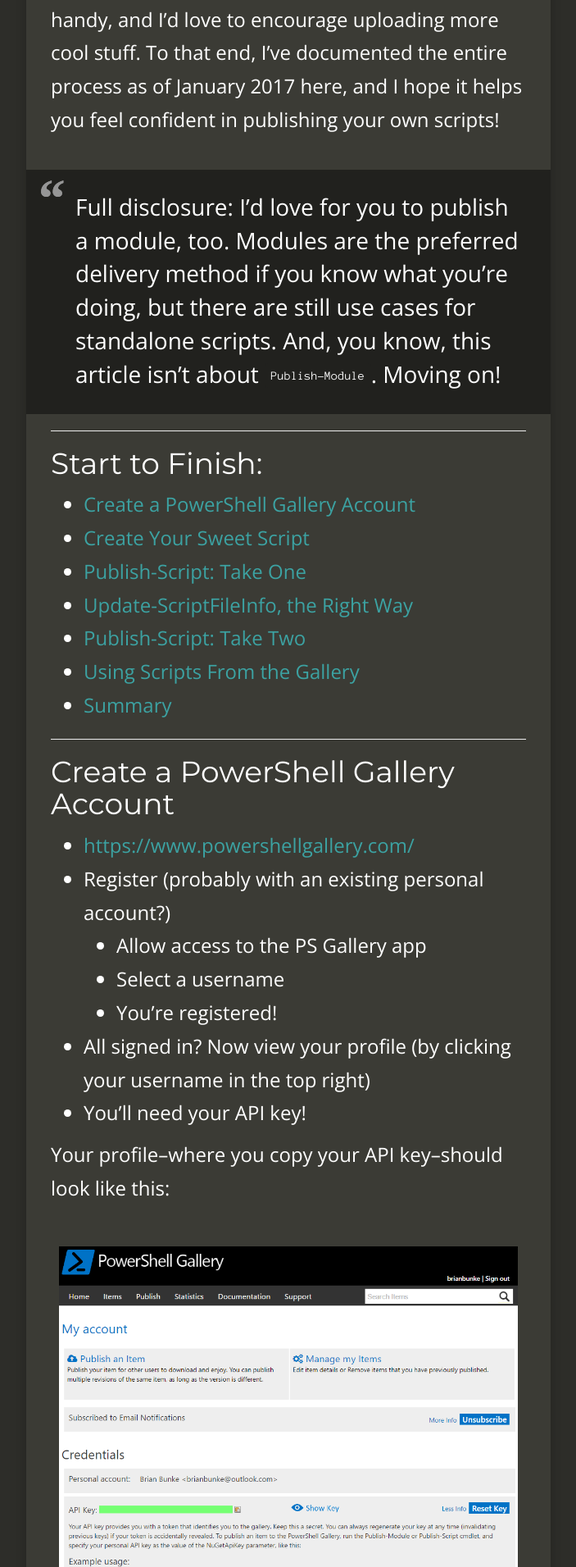
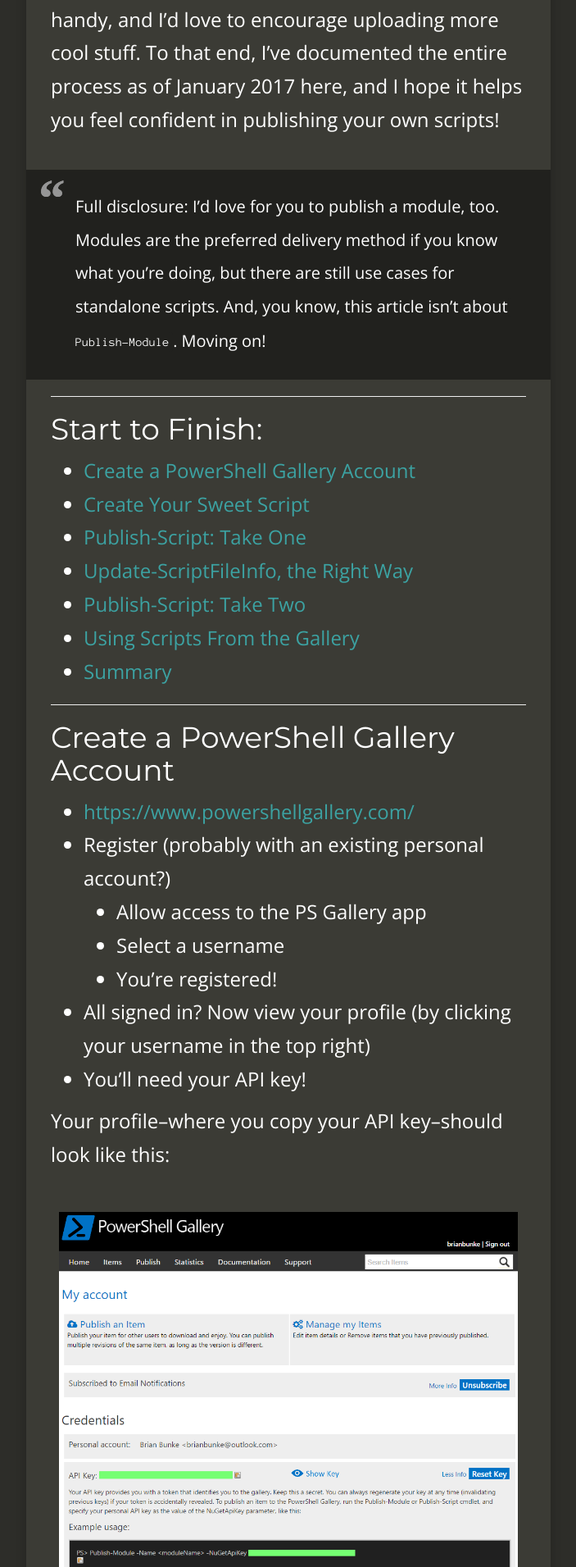
Before and after one commit to brianbunke/brianbunke.github.io, a Jekyll site: the page built from _posts/2017-01-09-publishing-scripts.md, in a window 1280 px wide. Shown: the part 907-2818 px from the top of the page at 82% size, without its empty margins (288-991 px from the left). Built offline with Jekyll 4.4.1, drawn with Linux system fonts in a browser that asks for light colours; nearby versions of some CDN libraries.

Commit message:
Reduce font size

```diff
--- a/css/style.scss
+++ b/css/style.scss
@@ -560,7 +560,7 @@
 		}
 
 		.content {
-			font-size: 18px;
+			font-size: 17px;
 			line-height: 170%;
 			padding-left: 15px;
 			padding-right: 15px;
@@ -604,7 +604,7 @@
 				color: white;
 				box-sizing: content-box;
 				border: none;
-				font-size: 28px;
+				font-size: 20px;
 
 				@media (min-width: $screen-sm-min) {
 					margin-left: -30px;
@@ -683,7 +683,7 @@
 					font-size: 15px;
 					background-color: $darker;
 					color: $white;
-					padding: 0.5em;
+					padding: 0.3em;
 					vertical-align: middle;
 				}
 
```
